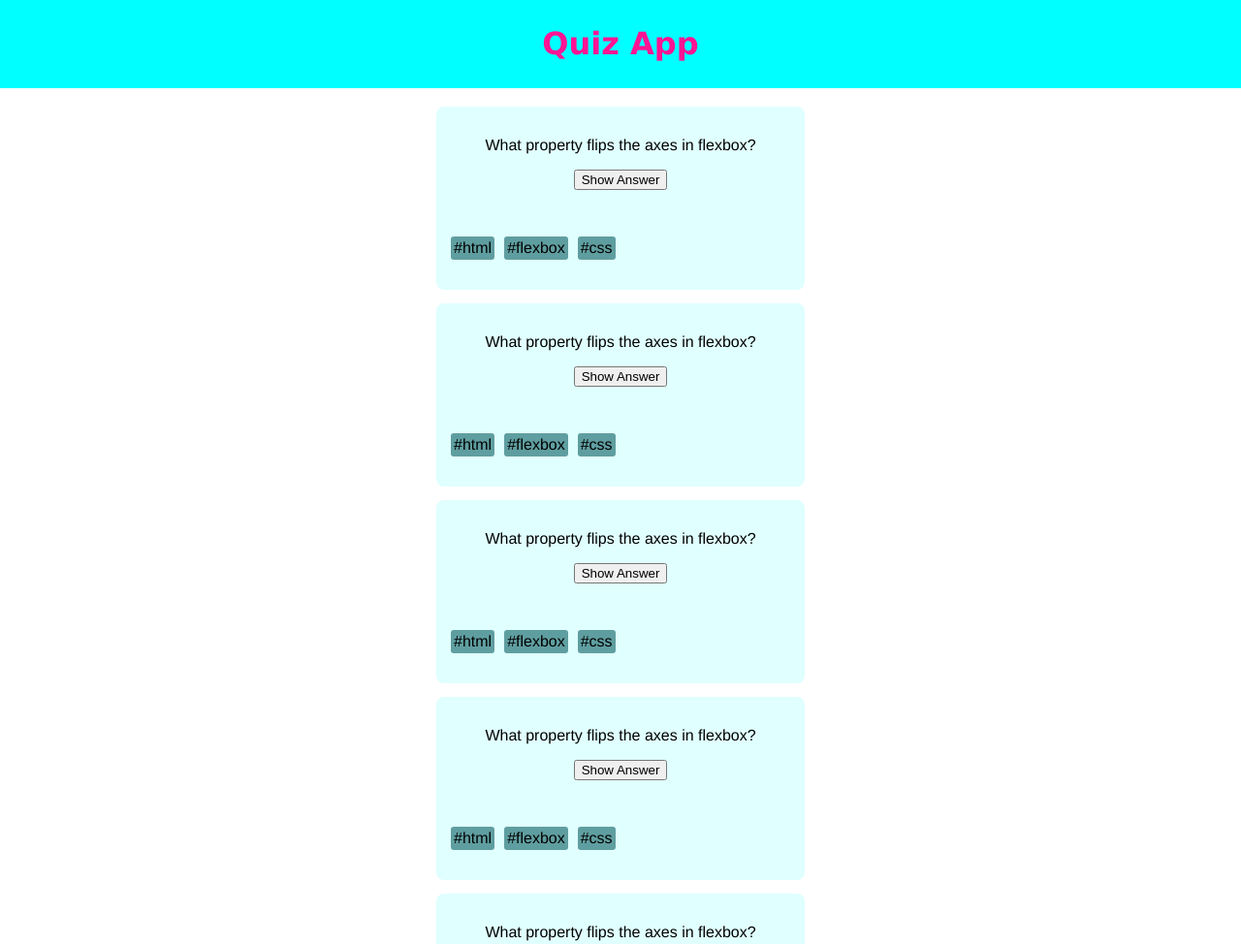
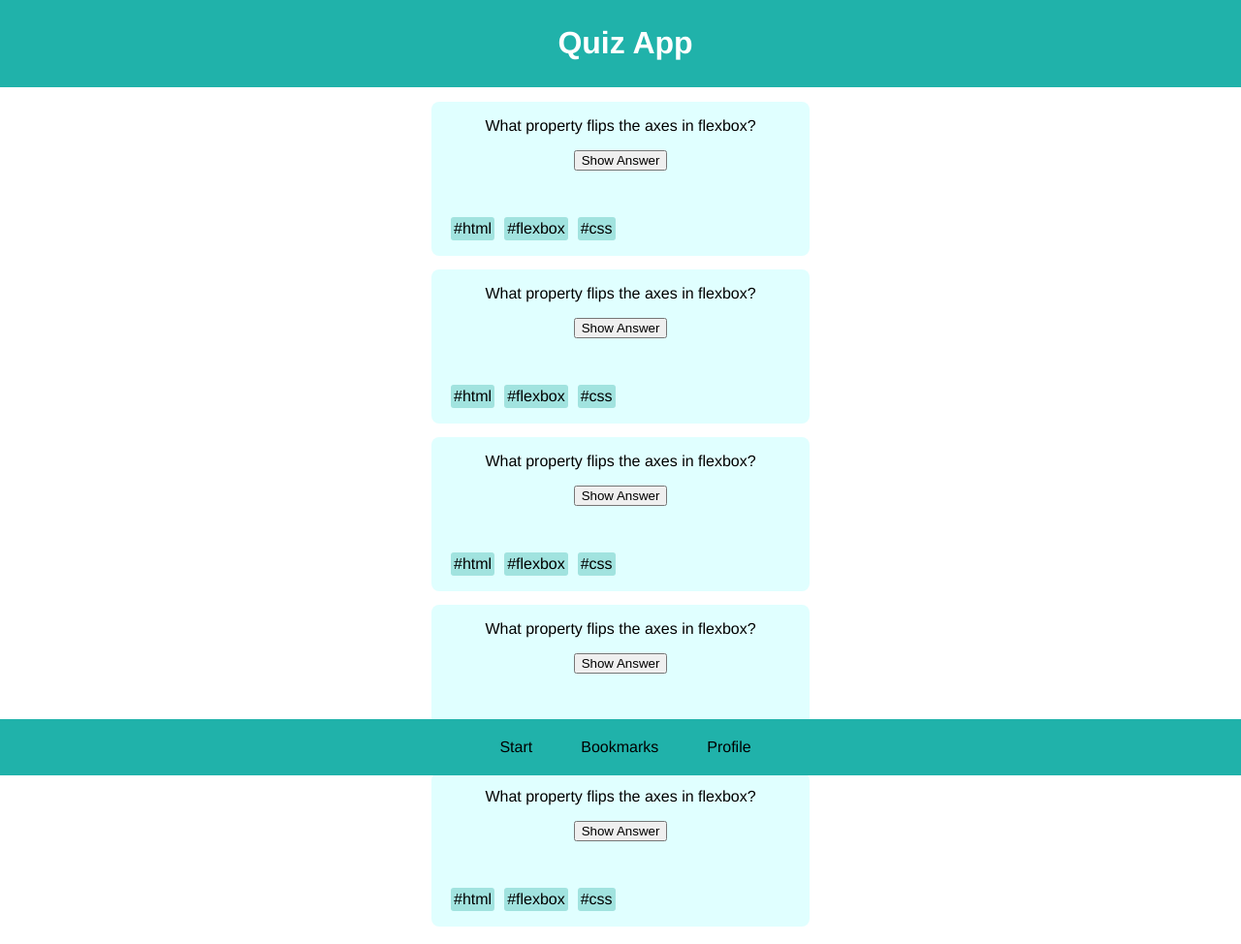
Before and after one commit to stellanw/Quiz-App, a plain HTML site: page index.html in a window 1280 px wide. Shown: the top 974 px of the page at 97% size. Drawn offline with Linux system fonts and the light colour scheme.

Commit message:
style question cards

```diff
--- a/styles.css
+++ b/styles.css
@@ -5,25 +5,23 @@ body {
 
 header {
   margin: 0;
-  color: deeppink;
-  font-family: Verdana;
-  display: flex;
-  justify-content: center;
+  color: white;
+  font-family: Helvetica;
+  position: fixed;
+  text-align: center;
+  background-color: lightseagreen;
+  width: 100%;
+  top: 0;
 
-  position: fixed;
-  background-color: aqua;
-  top: 0;
-  left: 0;
-  right: 0;
   padding: 5px;
 }
 
 main {
-  margin-top: 110px;
+  margin-top: 105px;
+  margin-bottom: 60px;
   display: flex;
   flex-direction: column;
   align-items: center;
-  top: 120px;
 }
 
 ul {
@@ -39,7 +37,8 @@ a {
   display: flex;
   flex-flow: column;
   align-items: center;
-  padding: 15px;
+  padding-right: 20px;
+  padding-left: 20px;
   width: 350px;
   border: 100px;
   border-color: black;
@@ -66,23 +65,24 @@ button {
 
 li {
   display: flex;
-  background-color: cadetblue;
+  background-color: rgb(161, 227, 223);
   padding: 3px;
   border-radius: 3px;
 }
 
 footer {
-  bottom: 0px;
+  bottom: 0;
   padding: 5px;
+  position: fixed;
+  text-align: center;
+  width: 100%;
+  background-color: lightseagreen;
 }
 
 nav {
   display: flex;
-  position: fixed;
   justify-content: center;
   align-items: center;
-  padding-top: 5px;
+  padding: 15px;
   gap: 50px;
-  width: 100%;
-  order: 2;
 }
```
